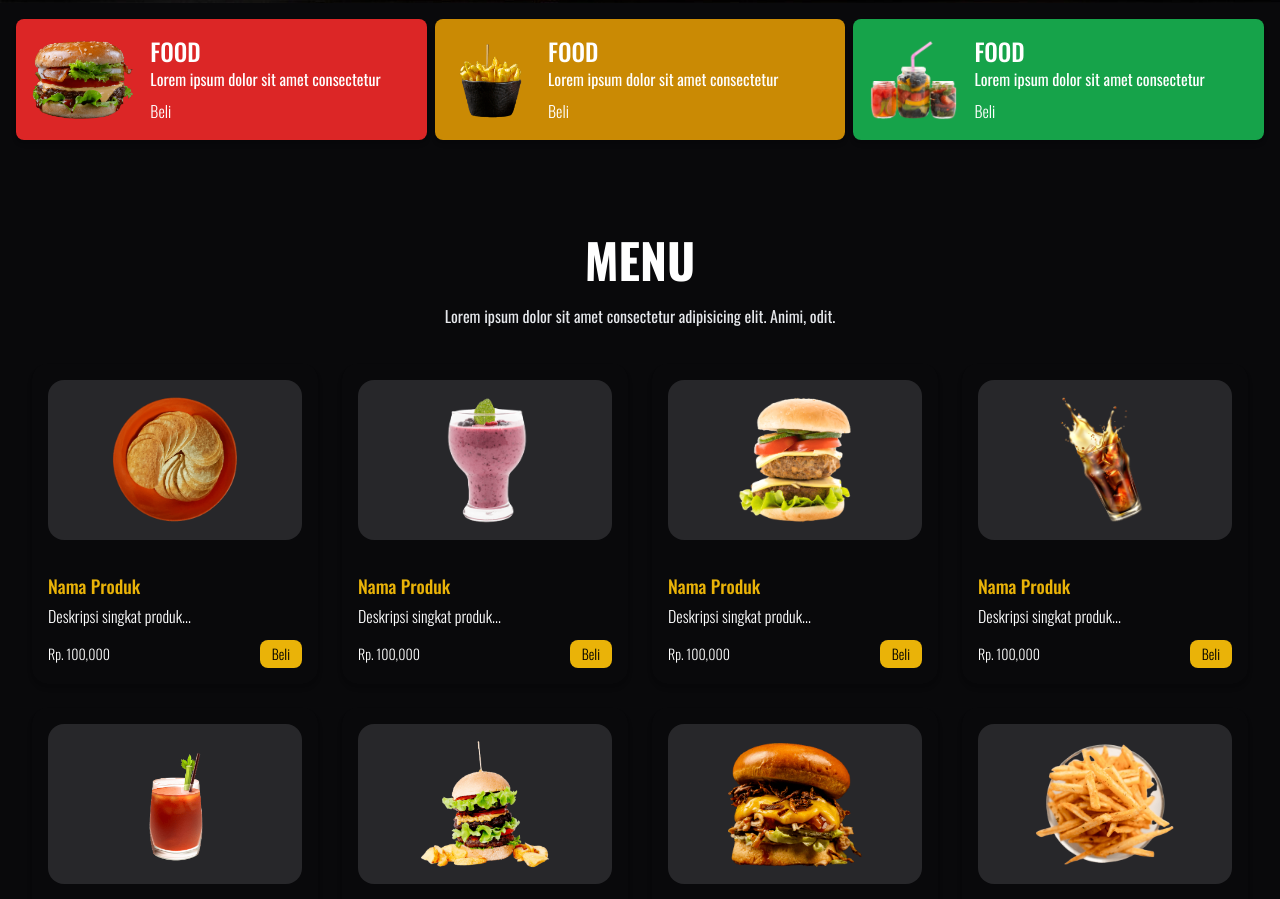
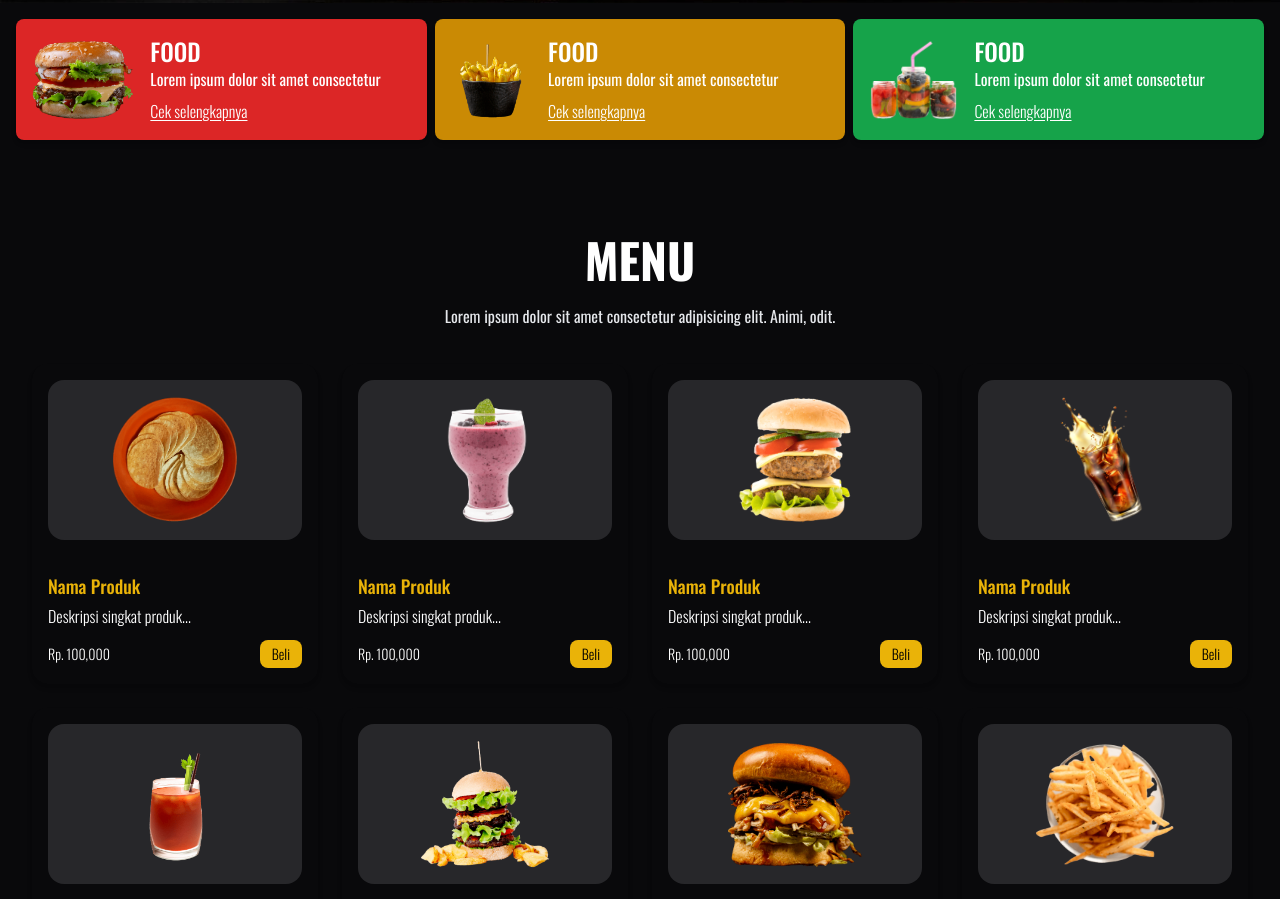
Before and after one commit to bima376/Restaurant, a website: page public/index.html in a window 1280 px wide. Shown: the part 865-1764 px from the top of the page. Drawn offline with Linux system fonts and the light colour scheme.

Commit message:
animate hover

```diff
--- a/public/index.html
+++ b/public/index.html
@@ -40,7 +40,7 @@
           <div class="text-white  w-full">
               <h2 class="text-2xl font-oswald-medium uppercase">Food</h2>
               <p class="text-base font-oswald-regular mb-2">Lorem ipsum dolor sit amet consectetur</p>
-              <a href="#" class="font-oswald-light">Beli</a>
+              <a href="#" class="font-oswald-light underline underline-offset-2 hover:text-slate-200 focus:text-zinc-900">Cek selengkapnya</a>
           </div>
         </div>
         <div class="group flex items-center bg-yellow-600 p-4 rounded-lg shadow-md">
@@ -48,7 +48,7 @@
           <div class="text-white w-full">
               <h2 class="text-2xl font-oswald-medium uppercase">Food</h2>
               <p class="text-base font-oswald-regular mb-2">Lorem ipsum dolor sit amet consectetur</p>
-              <a href="#" class="font-oswald-light">Beli</a>
+              <a href="#" class="font-oswald-light underline underline-offset-2 hover:text-slate-200 focus:text-zinc-900">Cek selengkapnya</a>
           </div>
         </div>
         <div class="group flex items-center bg-green-600 p-4 rounded-lg shadow-md">
@@ -56,7 +56,7 @@
           <div class="text-white w-full">
               <h2 class="text-2xl font-oswald-medium uppercase">Food</h2>
               <p class="text-base font-oswald-regular mb-2">Lorem ipsum dolor sit amet consectetur</p>
-              <a href="#" class="font-oswald-light">Beli</a>
+              <a href="#" class="font-oswald-light underline underline-offset-2 hover:text-slate-200 focus:text-zinc-900">Cek selengkapnya</a>
           </div>
         </div>
 
```
Also changed, not shown: public/css/style.css.
